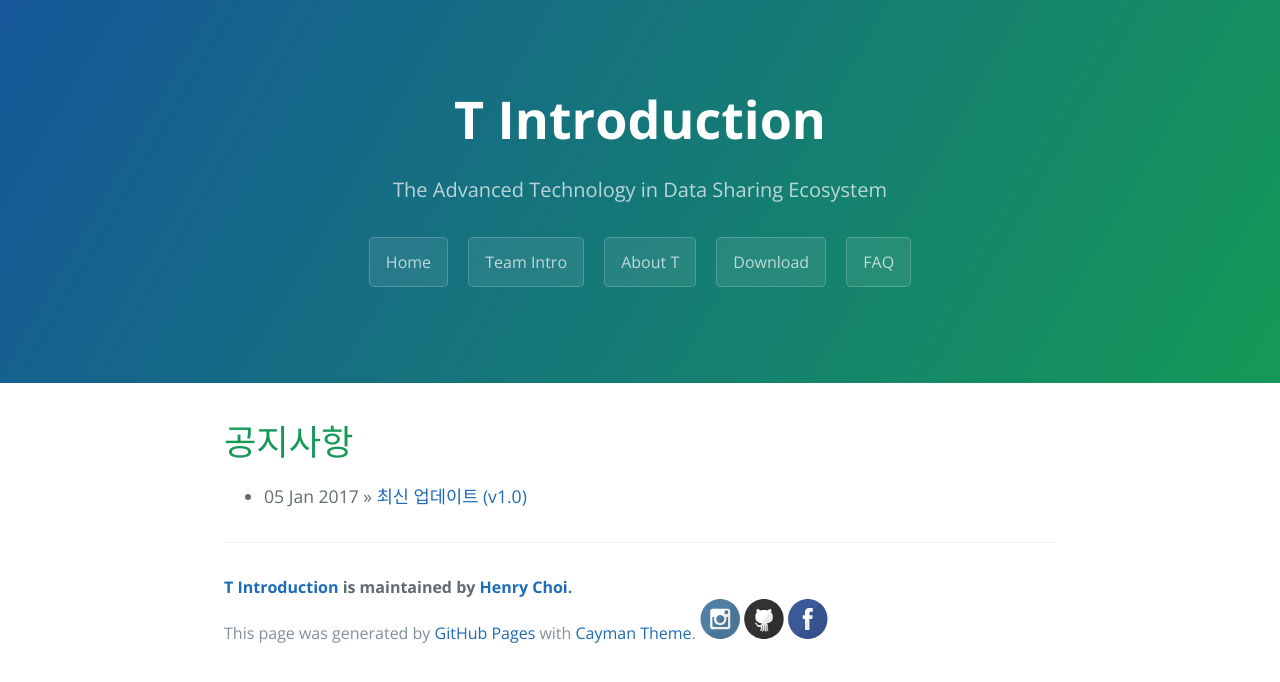
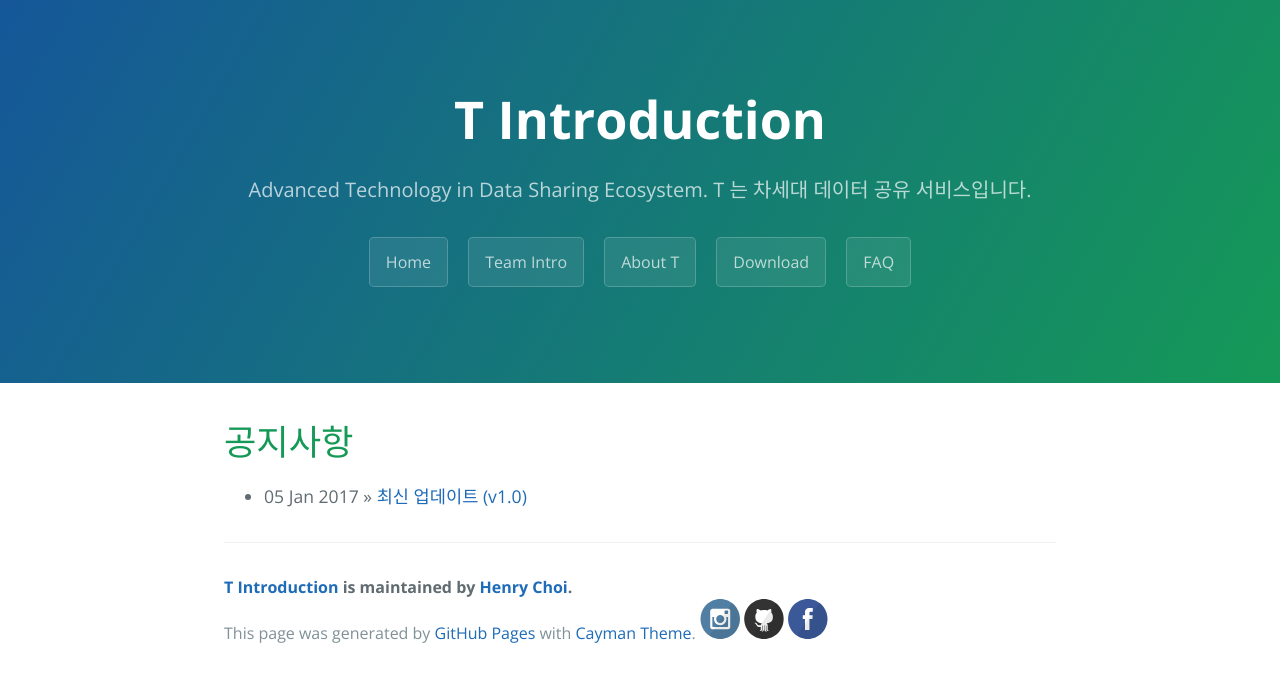
Before and after one commit to ProjectM4/ProjectM4.github.io, a Jekyll site: the page built from index.html, in a window 1280 px wide. Shown: the top 682 px of the page. Built offline with Jekyll 4.4.1, drawn with Linux system fonts in a browser that asks for light colours; the list of posts is cut into pages by our own code.

Commit message:
edited tagline

```diff
--- a/_config.yml
+++ b/_config.yml
@@ -1,7 +1,6 @@
 # Setup
 title:        T Introduction
-tagline:      T 는 차세대 데이터 공유 서비스입니다.
-tagline:      The Advanced Technology in Data Sharing Ecosystem
+tagline:      Advanced Technology in Data Sharing Ecosystem. T 는 차세대 데이터 공유 서비스입니다.
 baseurl:      ""
 paginate:     1
 theme:        jekyll-theme-cayman
```
